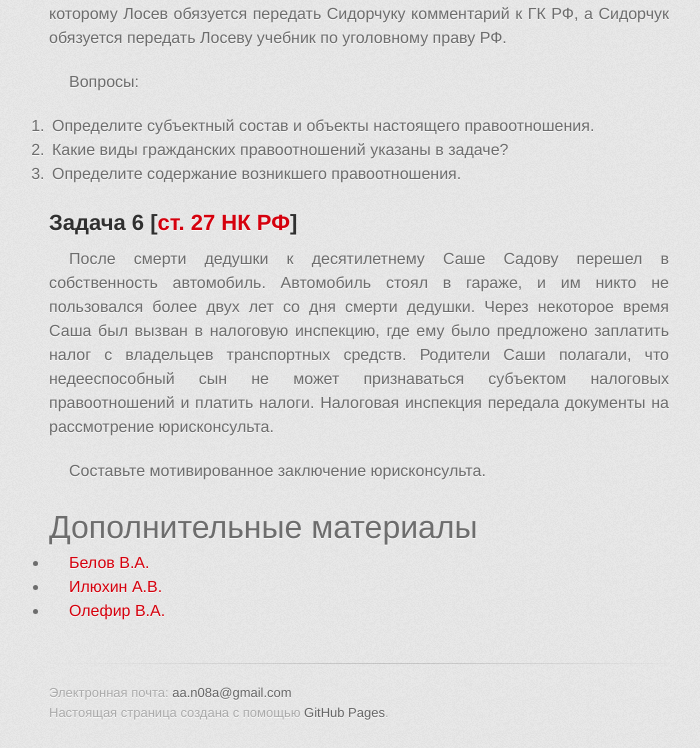
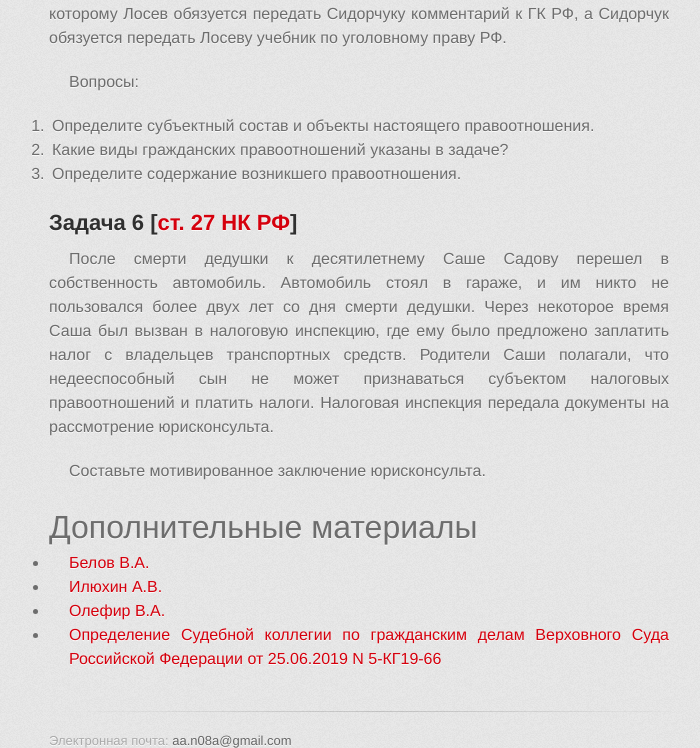
Before and after one commit to a-nova/a-nova.github.io, a Jekyll site: the page built from _grpr/02.md, in a window 1280 px wide and 900 px high, scrolled down 3291 px, cut to the strip 0-748 px from the top of the window. Shown: the whole strip, without its empty margins (281-981 px from the left). Built offline with Jekyll 4.4.1, drawn with Linux system fonts in a browser that asks for light colours; some web fonts are replaced.

Commit message:
add gpo material

```diff
--- a/_grpr/02.md
+++ b/_grpr/02.md
@@ -239,3 +239,4 @@ layout: page
 - [Белов В.А.](./gpo/Belov_Sootnoshenie_S_Drugimi_Otralsyami_Prava.docx)
 - [Илюхин А.В.](./gpo/Ilyukhin_A_V.doc)
 - [Олефир В.А.](./gpo/Olefir_V_a.doc)
+- [Определение Судебной коллегии по гражданским делам Верховного Суда Российской Федерации от 25.06.2019 N 5-КГ19-66](./2/Определение Судебной коллегии по гражданским делам Верховног.docx)
```
Also changed, not shown: 1 other file.
